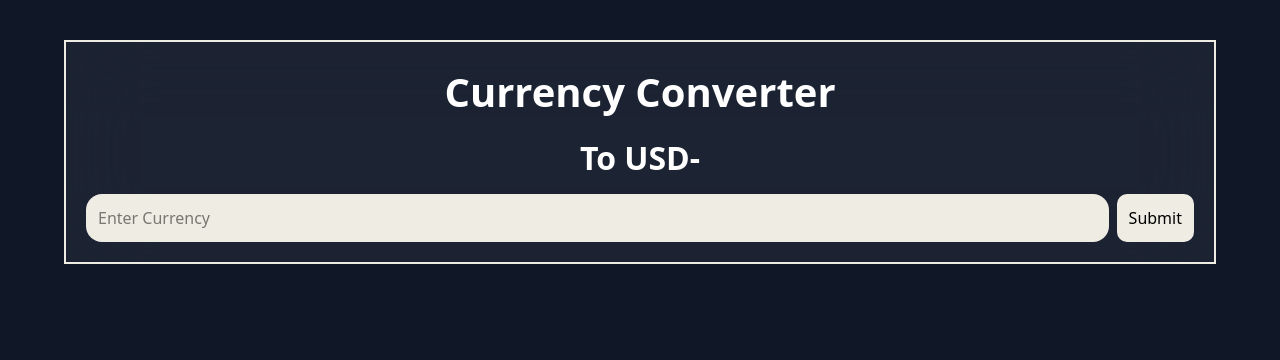
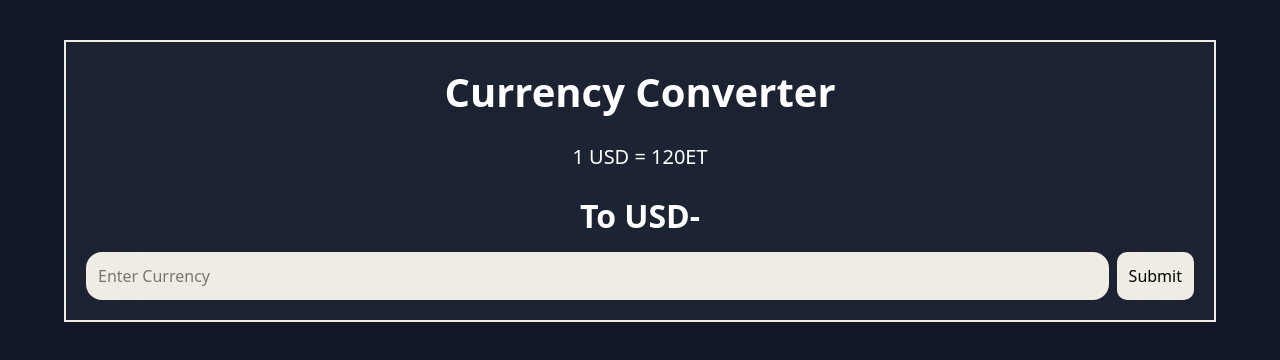
Before and after one commit to codewithfitse/CurrencyConverter, a React (Vite) app in the folder Frontend/: page /Home in a window 1280 px wide. Shown: the top 360 px of the page. Built offline with nearby package versions, Linux system fonts and the light colour scheme.

Commit message:
HOMEPAGE

```diff
--- a/Frontend/src/page/Home.jsx
+++ b/Frontend/src/page/Home.jsx
@@ -1,7 +1,18 @@
 import { useEffect, useState } from "react";
-import axios from "axios";
+//import axios from "axios";
 
 export const Home = () => {
+  const USDRATE = 0.12;
+
+  const [searchInput, setSearchInput] = useState(null);
+  const [search, setSearch] = useState(null);
+
+  const handleClick = (e) => {
+    e.preventDefault();
+    const calc = Number((searchInput * (USDRATE * 100)) / 100);
+    setSearch(calc);
+  };
+
   return (
     <>
       <div
@@ -9,17 +20,26 @@ export const Home = () => {
       >
         <div className="mt-10 w-[90%] h-[90%] p-5 flex flex-col items-center space-y-3 bg-white/5 backdrop-blur-2xl border-2 border-accent">
           <h1 className="">Currency Converter</h1>
-          <h2 className="">To USD- </h2>
-          <div className="w-full flex justify-between items-center space-x-2">
+          <p className="">1 USD = 120ET</p>
+          <h2 className="">To USD- {search}</h2>
+          <form
+            action=""
+            className="w-full flex justify-between items-center space-x-2"
+            onSubmit={handleClick}
+          >
             <input
               type="text"
               className="w-full p-3 rounded-2xl bg-accent text-black"
               placeholder="Enter Currency"
+              onChange={(e) => setSearchInput(e.target.value)}
             />
-            <button className="p-3 rounded-[10px] bg-accent text-black">
+            <button
+              type="submit"
+              className="p-3 rounded-[10px] bg-accent text-black"
+            >
               Submit
             </button>
-          </div>
+          </form>
         </div>
       </div>
     </>
```
